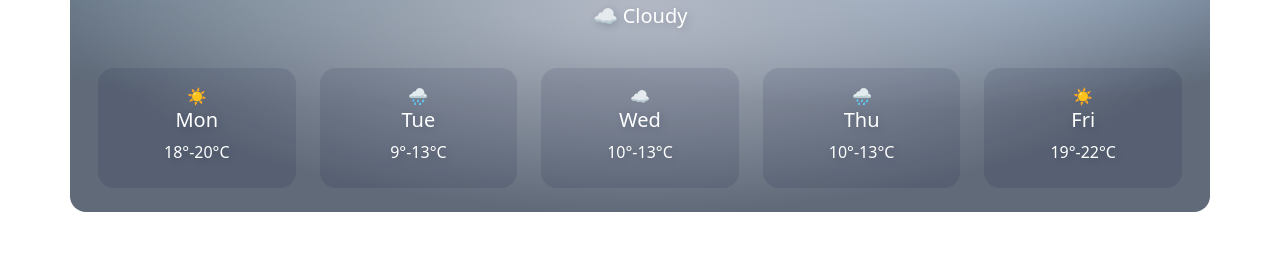
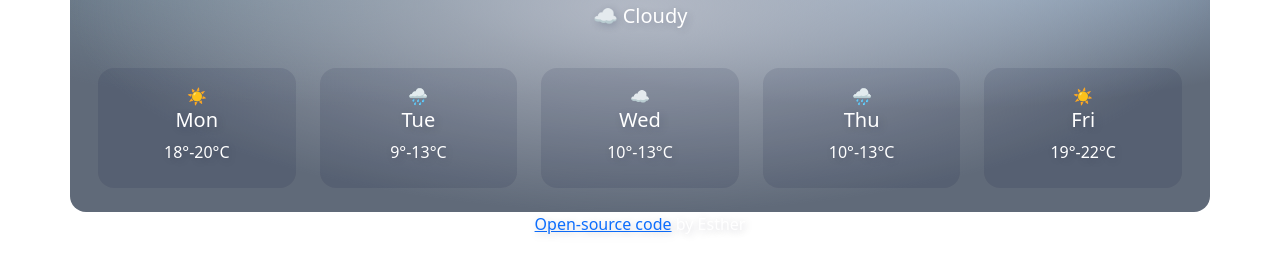
Before and after one commit to acuraintegurl/my-first-project, a plain HTML site: page index.html in a window 1280 px wide. Shown: the part 326-598 px from the top of the page. Drawn offline with nearby package versions, Linux system fonts and the light colour scheme.

Commit message:
added link to github

```diff
--- a/index.html
+++ b/index.html
@@ -105,6 +105,12 @@
         </div>
       </div>
     </div>
+    <p class="open-source">
+      <a href="https://github.com/acuraintegurl/my-first-project">
+        Open-source code</a
+      >
+      by Esther
+    </p>
     <script src="src/index.js"></script>
   </body>
 </html>
```
Also changed, not shown: 1 other file.
